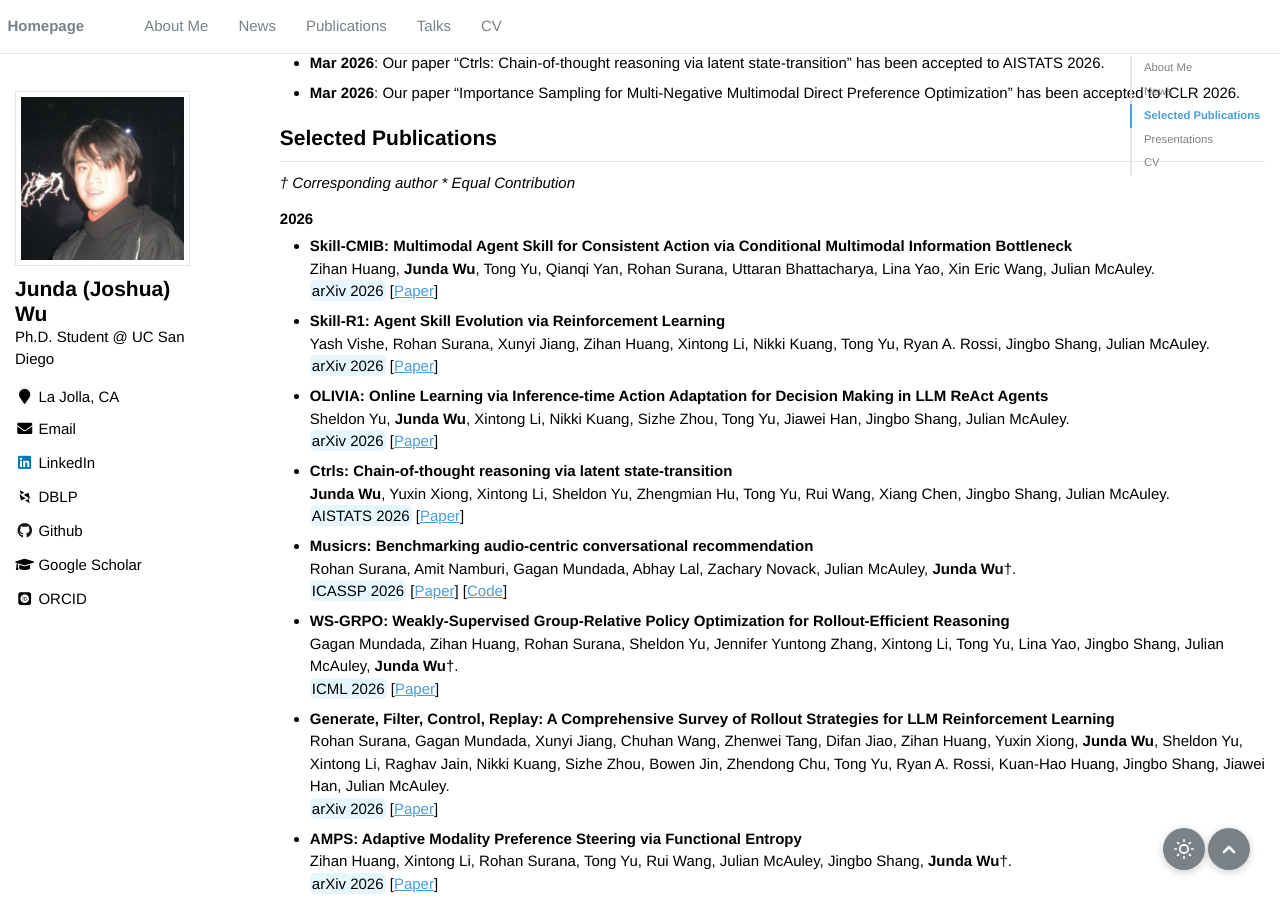
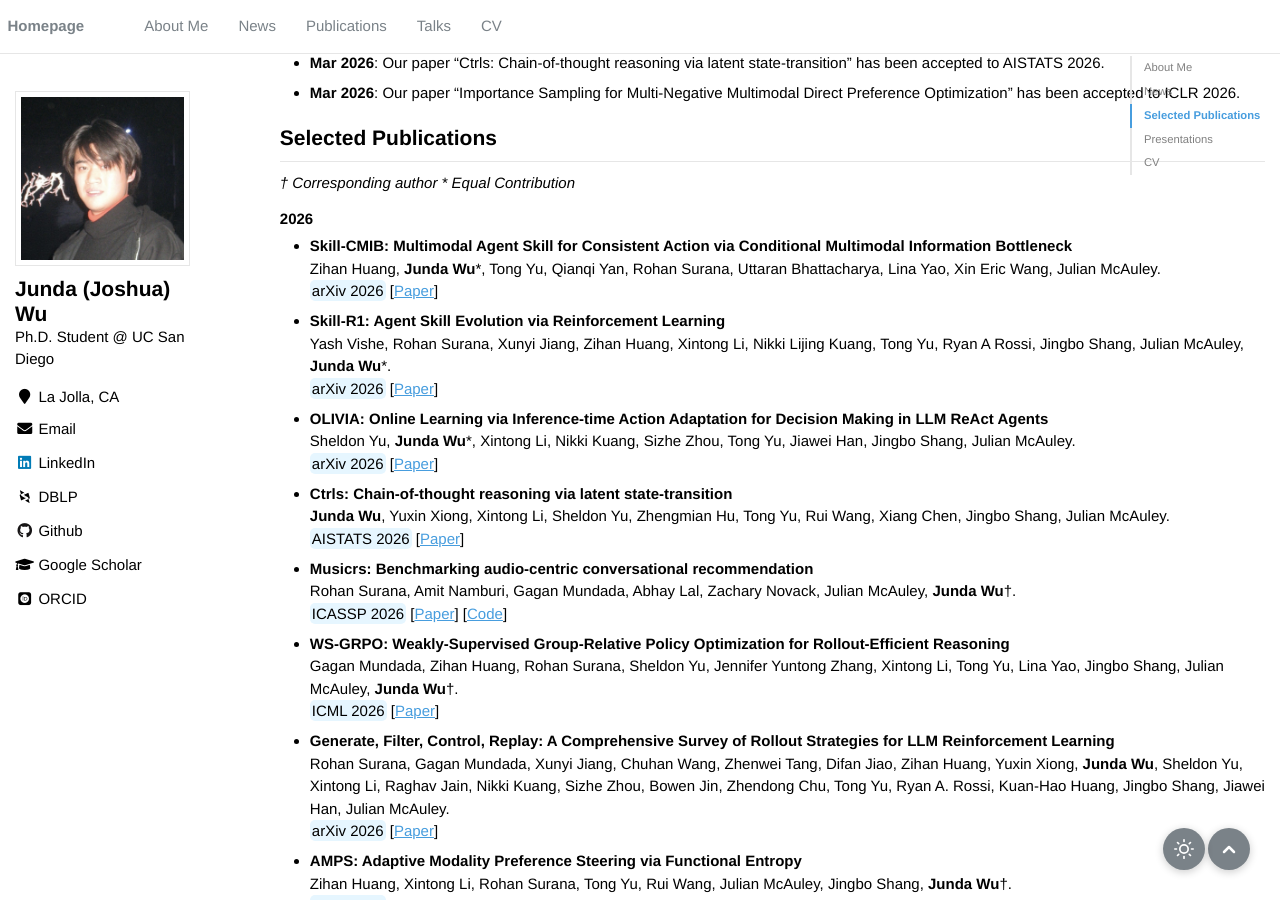
Before and after one commit to JoshuaWu1997/JoshuaWu1997.github.io, a Jekyll site: the page built from _pages/about.md, in a window 1280 px wide and 900 px high, scrolled down 2083 px. Built offline with Jekyll 4.4.1, drawn with Linux system fonts in a browser that asks for light colours; emoji names are drawn with the system emoji font; some web fonts are replaced.

Commit message:
Update publications.yml

```diff
--- a/_data/publications.yml
+++ b/_data/publications.yml
@@ -1,7 +1,7 @@
 featured:
-  - {title: 'Skill-CMIB: Multimodal Agent Skill for Consistent Action via Conditional Multimodal Information Bottleneck', authors: 'Zihan Huang, **Junda Wu**, Tong Yu, Qianqi Yan, Rohan Surana, Uttaran Bhattacharya, Lina Yao, Xin Eric Wang, Julian McAuley', venue: 'arXiv 2026', url: 'https://arxiv.org/abs/2605.08526', year: 2026}
-  - {title: 'Skill-R1: Agent Skill Evolution via Reinforcement Learning', authors: 'Yash Vishe, Rohan Surana, Xunyi Jiang, Zihan Huang, Xintong Li, Nikki Kuang, Tong Yu, Ryan A. Rossi, Jingbo Shang, Julian McAuley', venue: 'arXiv 2026', url: 'https://arxiv.org/abs/2605.09359', year: 2026}
-  - {title: 'OLIVIA: Online Learning via Inference-time Action Adaptation for Decision Making in LLM ReAct Agents', authors: 'Sheldon Yu, **Junda Wu**, Xintong Li, Nikki Kuang, Sizhe Zhou, Tong Yu, Jiawei Han, Jingbo Shang, Julian McAuley', venue: 'arXiv 2026', url: 'https://arxiv.org/abs/2605.11169', year: 2026}
+  - {title: 'Skill-CMIB: Multimodal Agent Skill for Consistent Action via Conditional Multimodal Information Bottleneck', authors: 'Zihan Huang, **Junda Wu**\*, Tong Yu, Qianqi Yan, Rohan Surana, Uttaran Bhattacharya, Lina Yao, Xin Eric Wang, Julian McAuley', venue: 'arXiv 2026', url: 'https://arxiv.org/abs/2605.08526', year: 2026}
+  - {title: 'Skill-R1: Agent Skill Evolution via Reinforcement Learning', authors: 'Yash Vishe, Rohan Surana, Xunyi Jiang, Zihan Huang, Xintong Li, Nikki Lijing Kuang, Tong Yu, Ryan A Rossi, Jingbo Shang, Julian McAuley, **Junda Wu**\*', venue: 'arXiv 2026', url: 'https://arxiv.org/abs/2605.09359', year: 2026}
+  - {title: 'OLIVIA: Online Learning via Inference-time Action Adaptation for Decision Making in LLM ReAct Agents', authors: 'Sheldon Yu, **Junda Wu**\*, Xintong Li, Nikki Kuang, Sizhe Zhou, Tong Yu, Jiawei Han, Jingbo Shang, Julian McAuley', venue: 'arXiv 2026', url: 'https://arxiv.org/abs/2605.11169', year: 2026}
   - {title: 'Ctrls: Chain-of-thought reasoning via latent state-transition', authors: '**Junda Wu**, Yuxin Xiong, Xintong Li, Sheldon Yu, Zhengmian Hu, Tong Yu, Rui Wang, Xiang Chen, Jingbo Shang, Julian McAuley', venue: 'AISTATS 2026', url: 'https://arxiv.org/abs/2507.08182', year: 2026}
   - {title: 'Musicrs: Benchmarking audio-centric conversational recommendation', authors: 'Rohan Surana, Amit Namburi, Gagan Mundada, Abhay Lal, Zachary Novack, Julian McAuley, **Junda Wu**†', venue: 'ICASSP 2026', url: 'https://arxiv.org/abs/2509.19469', code: 'https://github.com/rohan2810/musiCRS', year: 2026}
   - {title: 'WS-GRPO: Weakly-Supervised Group-Relative Policy Optimization for Rollout-Efficient Reasoning', authors: 'Gagan Mundada, Zihan Huang, Rohan Surana, Sheldon Yu, Jennifer Yuntong Zhang, Xintong Li, Tong Yu, Lina Yao, Jingbo Shang, Julian McAuley, **Junda Wu**†', venue: 'ICML 2026', url: 'https://arxiv.org/abs/2602.17025', year: 2026}
@@ -36,9 +36,9 @@ featured:
 index:
   # 2026
   - {title: 'F-GRPO: Factorized Group-Relative Policy Optimization for Unified Candidate Generation and Ranking', authors: 'Rohan Surana, Gagan Mundada, **Junda Wu**, Xintong Li, Yizhu Jiao, Bowen Jin, Sizhe Zhou, Tong Yu, Ritwik Sinha, Jiawei Han, Jingbo Shang, Julian McAuley', venue: 'arXiv 2026', url: 'https://arxiv.org/abs/2605.12995', year: 2026}
-  - {title: 'OLIVIA: Online Learning via Inference-time Action Adaptation for Decision Making in LLM ReAct Agents', authors: 'Sheldon Yu, **Junda Wu**, Xintong Li, Nikki Kuang, Sizhe Zhou, Tong Yu, Jiawei Han, Jingbo Shang, Julian McAuley', venue: 'arXiv 2026', url: 'https://arxiv.org/abs/2605.11169', year: 2026}
-  - {title: 'Skill-R1: Agent Skill Evolution via Reinforcement Learning', authors: 'Yash Vishe, Rohan Surana, Xunyi Jiang, Zihan Huang, Xintong Li, Nikki Kuang, Tong Yu, Ryan A. Rossi, Jingbo Shang, Julian McAuley', venue: 'arXiv 2026', url: 'https://arxiv.org/abs/2605.09359', year: 2026}
-  - {title: 'Skill-CMIB: Multimodal Agent Skill for Consistent Action via Conditional Multimodal Information Bottleneck', authors: 'Zihan Huang, **Junda Wu**, Tong Yu, Qianqi Yan, Rohan Surana, Uttaran Bhattacharya, Lina Yao, Xin Eric Wang, Julian McAuley', venue: 'arXiv 2026', url: 'https://arxiv.org/abs/2605.08526', year: 2026}
+  - {title: 'Skill-CMIB: Multimodal Agent Skill for Consistent Action via Conditional Multimodal Information Bottleneck', authors: 'Zihan Huang, **Junda Wu**\*, Tong Yu, Qianqi Yan, Rohan Surana, Uttaran Bhattacharya, Lina Yao, Xin Eric Wang, Julian McAuley', venue: 'arXiv 2026', url: 'https://arxiv.org/abs/2605.08526', year: 2026}
+  - {title: 'Skill-R1: Agent Skill Evolution via Reinforcement Learning', authors: 'Yash Vishe, Rohan Surana, Xunyi Jiang, Zihan Huang, Xintong Li, Nikki Lijing Kuang, Tong Yu, Ryan A Rossi, Jingbo Shang, Julian McAuley, **Junda Wu**\*', venue: 'arXiv 2026', url: 'https://arxiv.org/abs/2605.09359', year: 2026}
+  - {title: 'OLIVIA: Online Learning via Inference-time Action Adaptation for Decision Making in LLM ReAct Agents', authors: 'Sheldon Yu, **Junda Wu**\*, Xintong Li, Nikki Kuang, Sizhe Zhou, Tong Yu, Jiawei Han, Jingbo Shang, Julian McAuley', venue: 'arXiv 2026', url: 'https://arxiv.org/abs/2605.11169', year: 2026}
   - {title: 'WS-GRPO: Weakly-Supervised Group-Relative Policy Optimization for Rollout-Efficient Reasoning', authors: 'Gagan Mundada, Zihan Huang, Rohan Surana, Sheldon Yu, Jennifer Yuntong Zhang, Xintong Li, Tong Yu, Lina Yao, Jingbo Shang, Julian McAuley, **Junda Wu**†', venue: 'ICML 2026', url: 'https://arxiv.org/abs/2602.17025', year: 2026}
   - {title: 'Generate, Filter, Control, Replay: A Comprehensive Survey of Rollout Strategies for LLM Reinforcement Learning', authors: 'Rohan Surana, Gagan Mundada, Xunyi Jiang, Chuhan Wang, Zhenwei Tang, Difan Jiao, Zihan Huang, Yuxin Xiong, **Junda Wu**, Sheldon Yu, Xintong Li, Raghav Jain, Nikki Kuang, Sizhe Zhou, Bowen Jin, Zhendong Chu, Tong Yu, Ryan A. Rossi, Kuan-Hao Huang, Jingbo Shang, Jiawei Han, Julian McAuley', venue: 'arXiv 2026', url: 'https://arxiv.org/abs/2605.02913', year: 2026}
   - {title: 'AMPS: Adaptive Modality Preference Steering via Functional Entropy', authors: 'Zihan Huang, Xintong Li, Rohan Surana, Tong Yu, Rui Wang, Julian McAuley, Jingbo Shang, **Junda Wu**†', venue: 'arXiv 2026', url: 'https://arxiv.org/abs/2602.12533', year: 2026}
```
